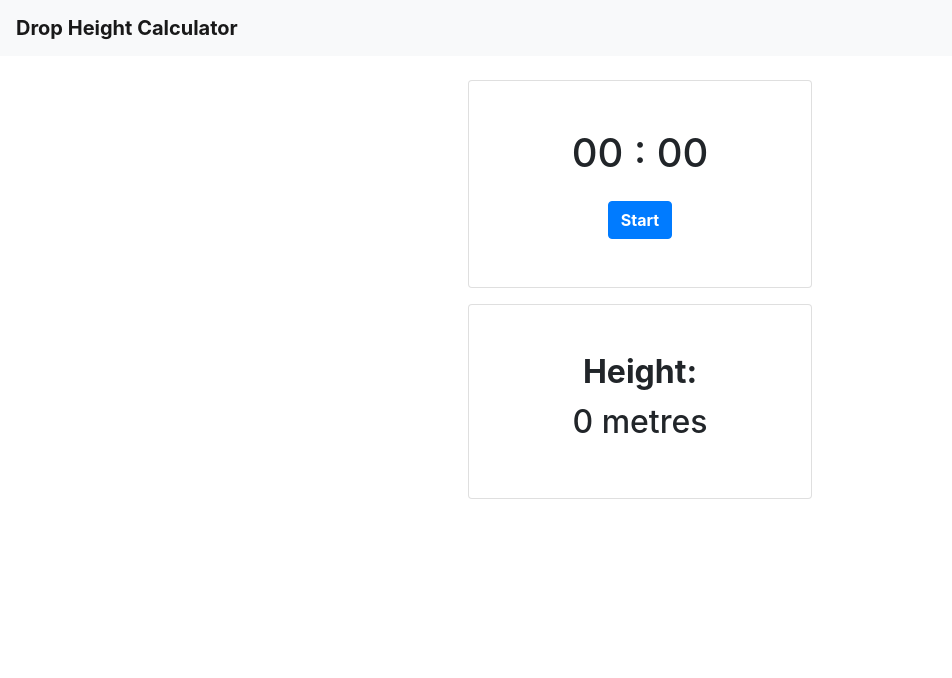
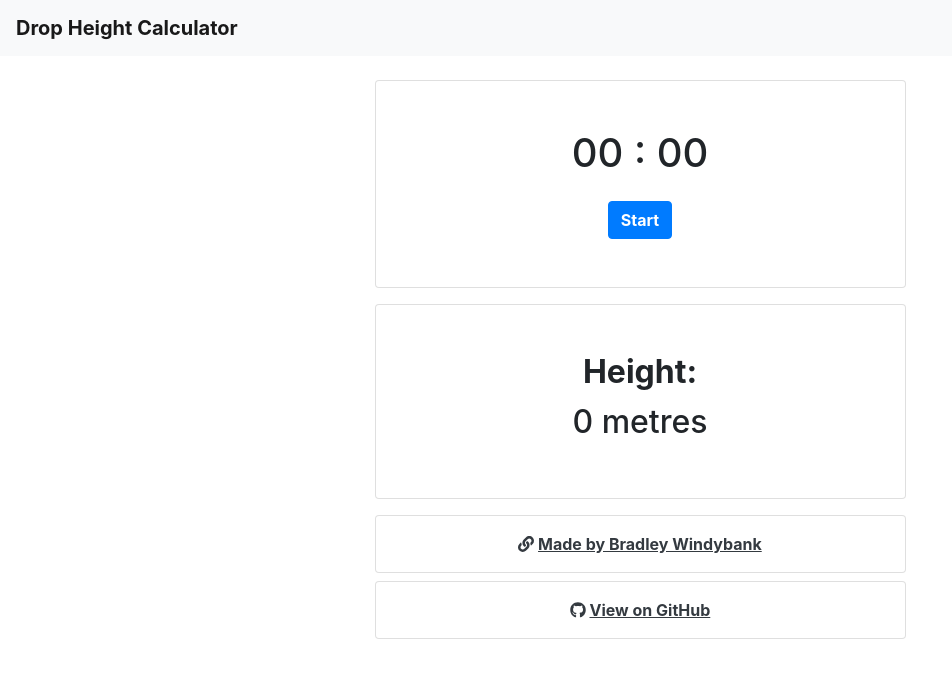
Before and after one commit to bradwindy/drop-calculator, a React (Create React App) app: page / in a window 1280 px wide. Shown: the top 678 px of the page, without its empty margins (0-952 px from the left). Built offline with nearby package versions, Linux system fonts and the light colour scheme.

Commit message:
Added links

```diff
--- a/package.json
+++ b/package.json
@@ -4,6 +4,7 @@
   "private": true,
   "dependencies": {
     "@fortawesome/fontawesome-svg-core": "^1.2.21",
+    "@fortawesome/free-brands-svg-icons": "^5.10.1",
     "@fortawesome/free-solid-svg-icons": "^5.10.1",
     "@fortawesome/react-fontawesome": "^0.1.4",
     "bootstrap": "^4.3.1",
--- a/src/Main.jsx
+++ b/src/Main.jsx
@@ -1,4 +1,10 @@
 import React from "react";
+import { FontAwesomeIcon } from "@fortawesome/react-fontawesome";
+import { fab } from "@fortawesome/free-brands-svg-icons";
+import { library } from "@fortawesome/fontawesome-svg-core";
+import { faLink } from "@fortawesome/free-solid-svg-icons";
+
+library.add(fab);
 
 export default class Main extends React.Component {
   state = {
@@ -61,7 +67,7 @@ export default class Main extends React.Component {
         <div className="container p-4">
           <div className="row">
             <div className="col" />
-            <div className="col-lg-4">
+            <div className="col-lg-6">
               <div className="card p-5">
                 <div className="row justify-content-center">
                   <h1>
@@ -104,6 +110,30 @@ export default class Main extends React.Component {
                   <h2>{this.state.height} metres</h2>
                 </div>
               </div>
+
+              <div className="card p-3 mt-3">
+                <div className="row justify-content-center ">
+                  <a
+                    className="font-weight-bold text-dark"
+                    href="https://bradleywindybank.herokuapp.com/"
+                  >
+                    <FontAwesomeIcon icon={faLink} />{" "}
+                    <u>Made by Bradley Windybank</u>
+                  </a>
+                </div>
+              </div>
+
+              <div className="card p-3 mt-2">
+                <div className="row justify-content-center">
+                  <a
+                    className="font-weight-bold text-dark"
+                    href="https://bradleywindybank.herokuapp.com/"
+                  >
+                    <FontAwesomeIcon icon={["fab", "github"]} />{" "}
+                    <u>View on GitHub</u>
+                  </a>
+                </div>
+              </div>
             </div>
             <div className="col" />
           </div>
```
Also changed, not shown: 1 other file (tests, documents, lock files or other folders).
